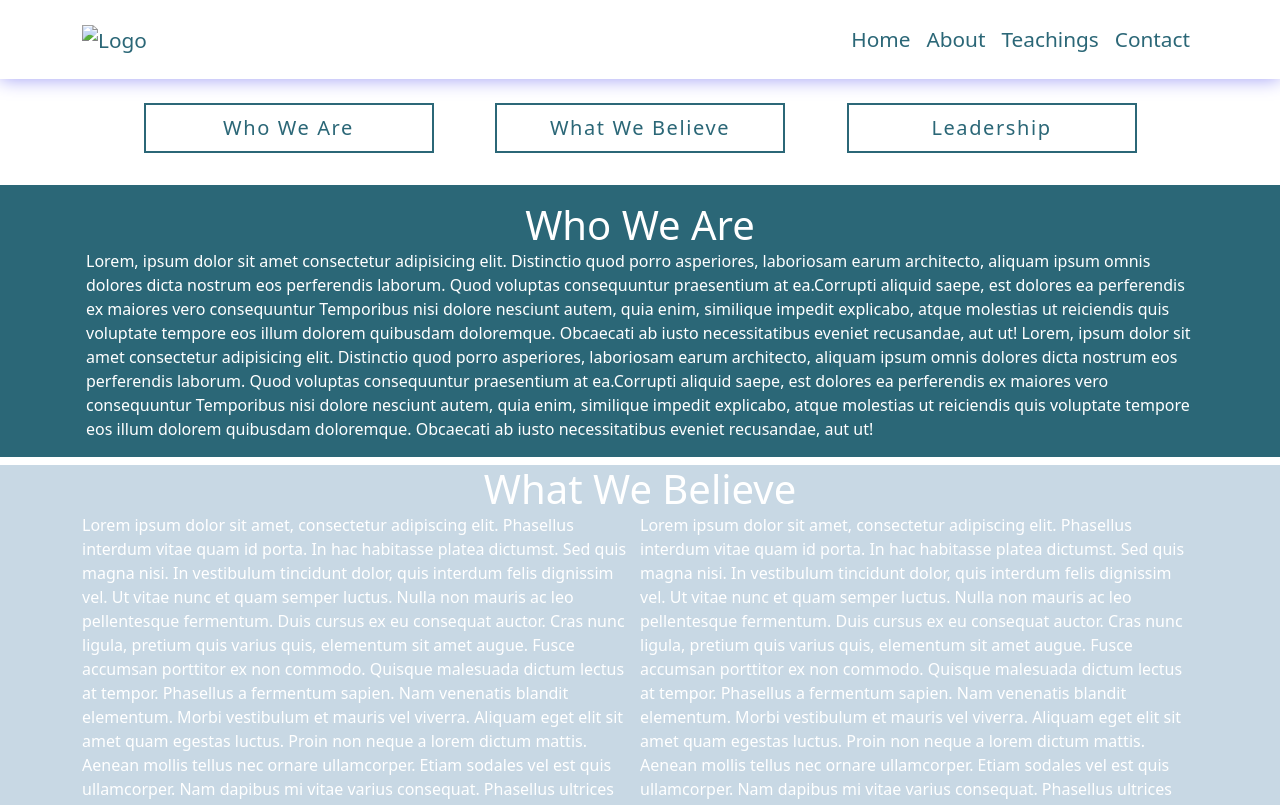
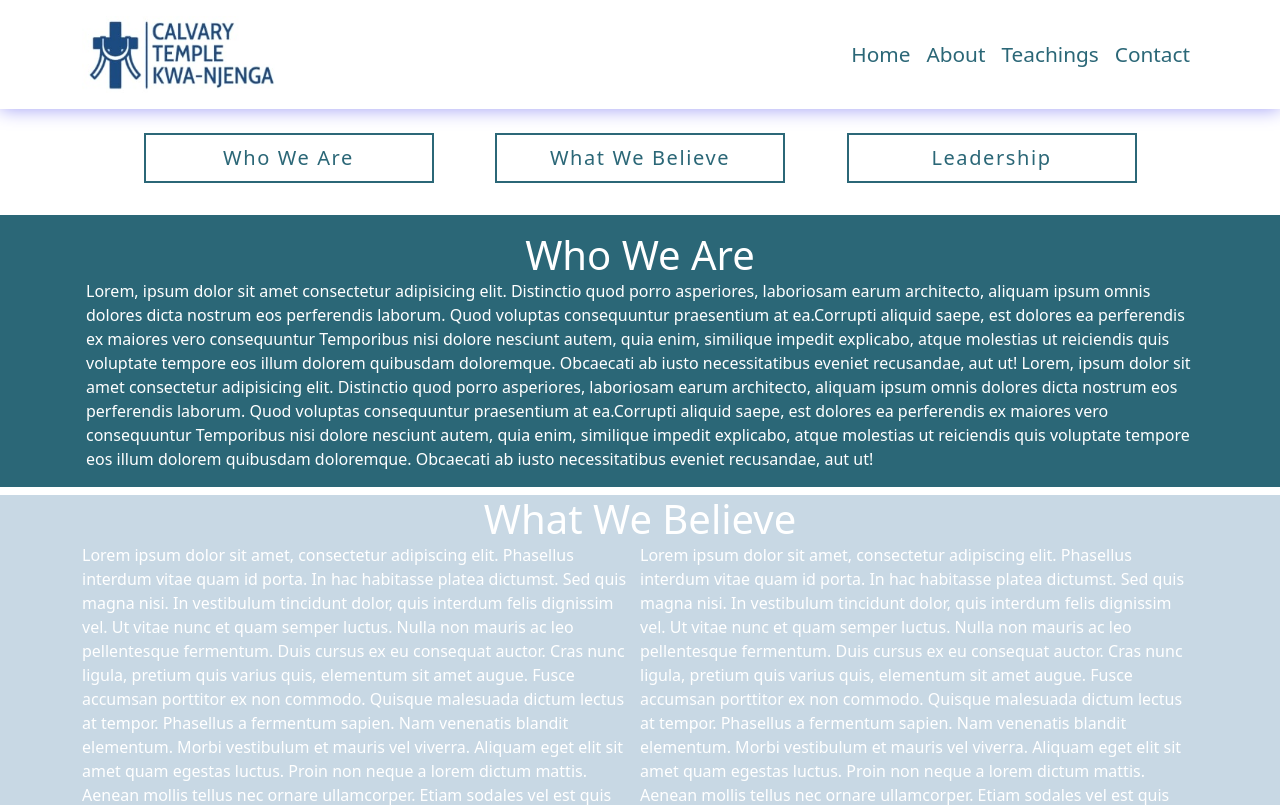
Before and after one commit to Sh13unda/CT-Kwa-Njenga, a plain HTML site: page about.html in a window 1280 px wide. Shown: the top 805 px of the page. Drawn offline with nearby package versions, Linux system fonts and the light colour scheme; the site is published under a folder, as on GitHub Pages, so addresses that start at the root find nothing.

Commit message:
changed the navbar logo

```diff
--- a/about.html
+++ b/about.html
@@ -32,7 +32,7 @@
         <nav class="d-sm-flex navbar navbar-expand-lg p-3 bg-body-white">
 			<div class="container">
 				<a>
-					<img class="w-75" src="/images/logo-color.jpg" alt="Logo">
+					<img class="w-75" src="images/logo-color.jpg" alt="Logo">
 				</a>
 
 
```
Also changed, not shown: contact.html (+1 -1 lines).
